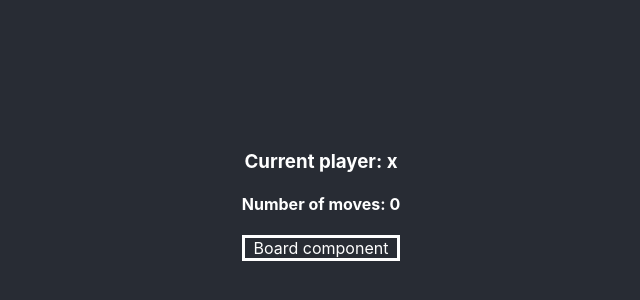
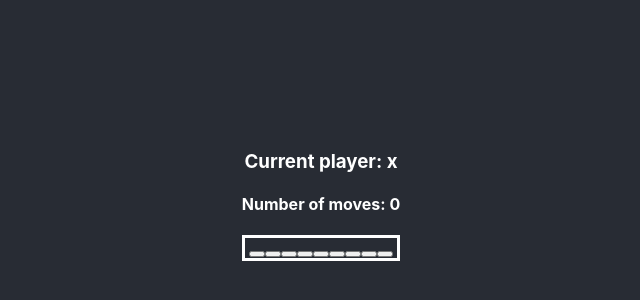
Before and after one commit to IvanBoban/tick-tack-toe, a React (Create React App) app: page / in a window 1280 px wide. Shown: the part 204-504 px from the top of the page, without its empty margins (319-959 px from the left). Built offline with nearby package versions, Linux system fonts and the light colour scheme.

Commit message:
Added controls and created Square value type

```diff
--- a/src/components/Board/index.tsx
+++ b/src/components/Board/index.tsx
@@ -1,6 +1,20 @@
 import React from "react";
+import { SquareValue } from "../../types";
+import Square from "../Square";
 import "./Board.css";
 
-export default function Board() {
-  return <div id="board">Board component</div>;
+interface BoardProps {
+  currentBoardState: Array<SquareValue>;
 }
+export default function Board(props: BoardProps) {
+  return (
+    <div id="board">
+      {props.currentBoardState.map((squareValue, index) => (
+        //assigning indexes as keys is only applicable if the amount of
+        //elements in the array is constant
+        //otherwise it can cause performance issues
+        <Square key={index} value={squareValue} />
+      ))}
+    </div>
+  );
+}
--- a/src/components/Game/index.tsx
+++ b/src/components/Game/index.tsx
@@ -4,12 +4,13 @@ import "./Game.css";
 import useGame from "./useGame";
 
 export default function Game() {
-  const { currentPlayer, moveNumber, isWon, isDraw } = useGame();
+  const { currentPlayer, moveNumber, isWon, isDraw, currentBoardState } =
+    useGame();
   return (
     <div id="game">
       <h3>Current player: {currentPlayer} </h3>
       <h4>Number of moves: {moveNumber}</h4>
-      <Board />
+      <Board currentBoardState={currentBoardState} />
       {isWon && <h2>Player {currentPlayer} won</h2>}
       {isDraw && <h2>Draw</h2>}
       {(isWon || isDraw) && <button>Play again</button>}
--- a/src/components/Game/useGame.ts
+++ b/src/components/Game/useGame.ts
@@ -1,10 +1,16 @@
 import React from "react";
+import { SquareValue } from "../../types";
+
+const initialBoardState = [Array(9).fill(null)];
 
 export default function useGame() {
+  const [boardState, setBoardState] =
+    React.useState<Array<Array<SquareValue>>>(initialBoardState);
   const [currentPlayer, setCurrentPlayer] = React.useState<"x" | "o">("x");
   const [moveNumber, setMoveNumber] = React.useState(0);
   const [isWon, setIsWon] = React.useState(false);
   const [isDraw, setIsDraw] = React.useState(false);
+  const currentBoardState = boardState[moveNumber];
 
   const incrementMoveNumber = () => {
     setMoveNumber(moveNumber + 1);
@@ -22,11 +28,23 @@ export default function useGame() {
     setCurrentPlayer("x");
   };
 
+  const resetGame = () => {
+    setBoardState(initialBoardState);
+    setMoveNumber(0);
+    if (isDraw) {
+      setIsDraw(false);
+    }
+    if (isWon) {
+      setIsWon(false);
+    }
+  };
+
   return {
     currentPlayer,
     switchPlayer,
     moveNumber,
     isWon,
     isDraw,
+    currentBoardState,
   };
 }
--- a/src/components/Square/index.tsx
+++ b/src/components/Square/index.tsx
@@ -1,10 +1,11 @@
+import { SquareValue } from "../../types";
+import "./Square.css";
 interface SquareProps {
-  onClick: () => void;
-  value: string; //potentially create enum
+  value: SquareValue;
 }
 
 export default function Square(props: SquareProps) {
-  const { value, onClick } = props;
+  const { value } = props;
 
   return <button className="square">{value} </button>;
 }
--- a/src/types/index.ts
+++ b/src/types/index.ts
@@ -3,4 +3,4 @@ export enum GameEndStates {
   DRAW = "DRAW",
 }
 
-export type CellValue = "x" | "y" | null;
+export type SquareValue = "x" | "y" | null;
```
